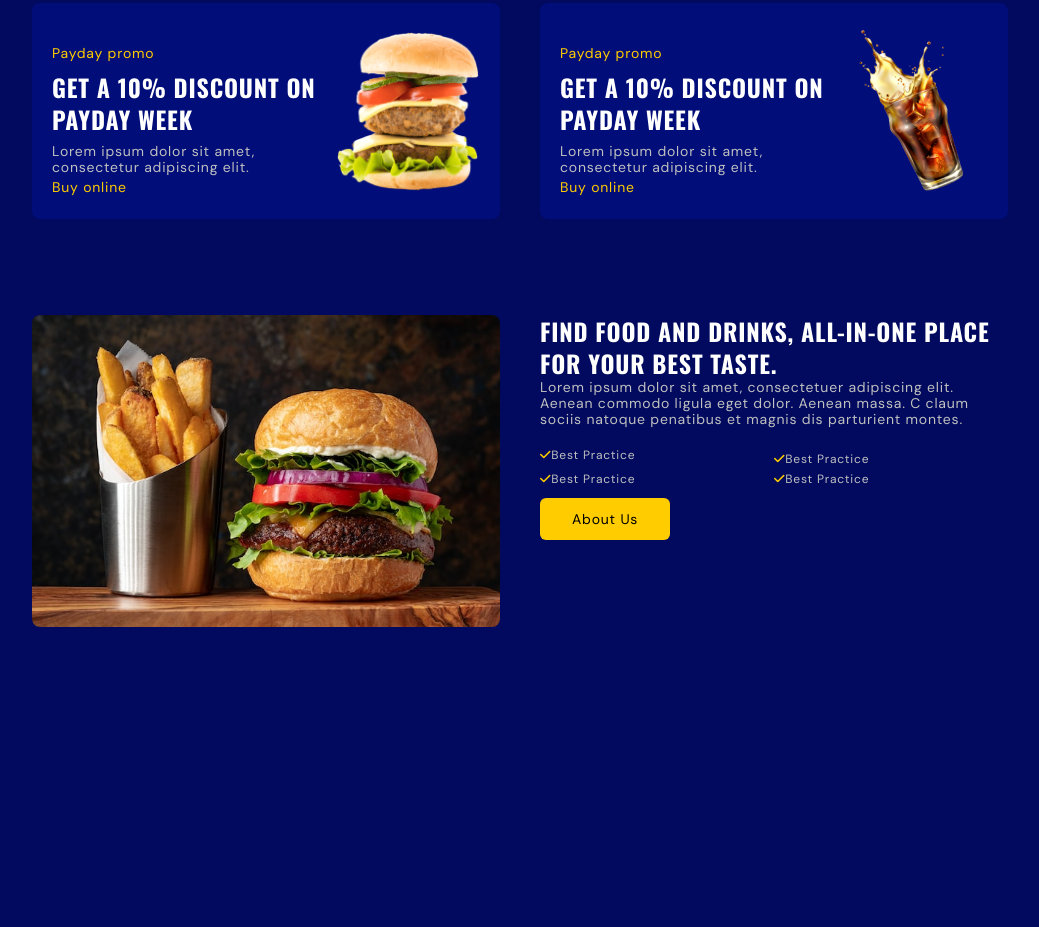
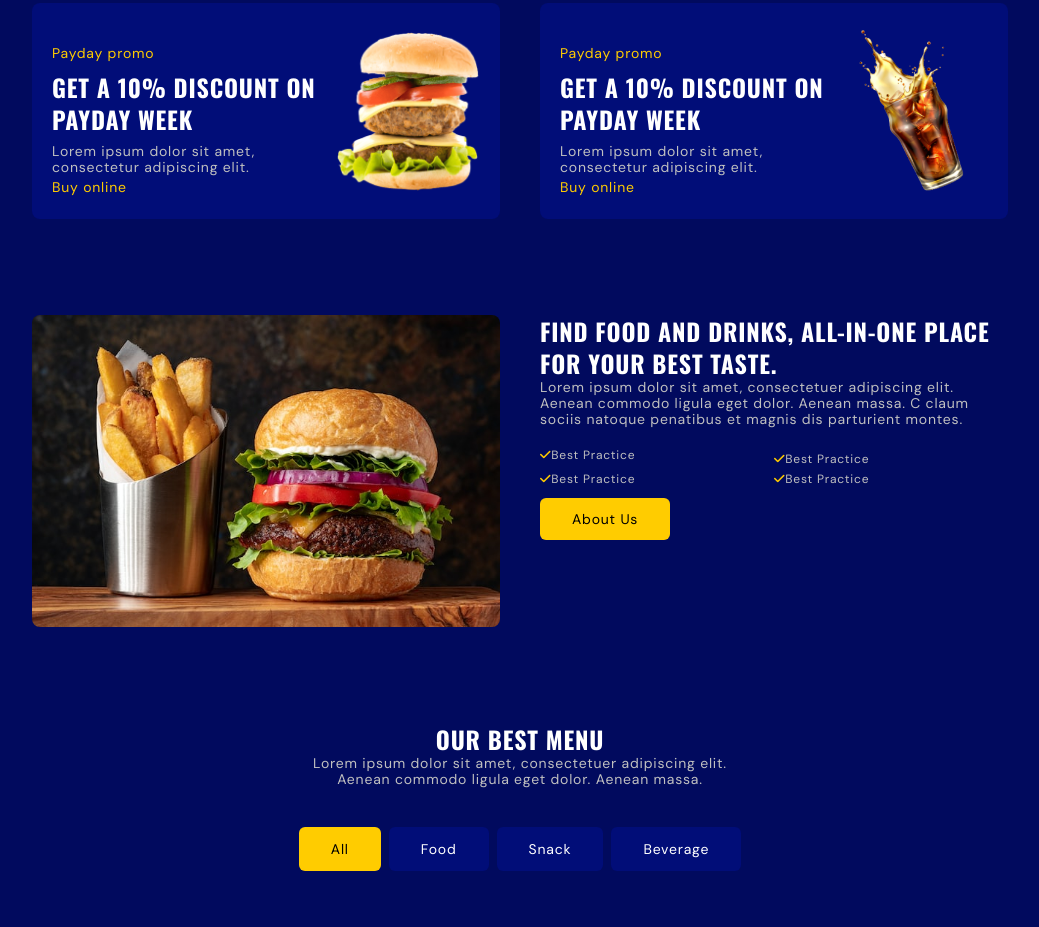
Before and after one commit to Rayvi-Ahmed/burger-bite, a website: page src/index.html in a window 1280 px wide. Shown: the part 941-1868 px from the top of the page, without its empty margins (120-1159 px from the left). Before the commit the page ends 1584 px from the top, so only its background shows below. Drawn offline with nearby package versions, Linux system fonts and the light colour scheme; files whose address does not match are found by name.

Commit message:
menu header add

```diff
--- a/src/index.html
+++ b/src/index.html
@@ -237,6 +237,27 @@
     </section>
 
     <!--~~~~~~~~~~~~~~~ Review ~~~~~~~~~~~~~~~-->
+    <section id="menu">
+      <div class="container">
+        <div class="max-w-md mx-auto text-center">
+          <h4 class="Section_TITLE mx-auto">OUR BEST MENU</h4>
+        <div class="separetor mx-auto"></div>
+        <p class="paragraph">
+          Lorem ipsum dolor sit amet, consectetuer adipiscing elit. Aenean commodo ligula eget dolor. Aenean massa.</p>
+
+      <div class="tebs_Item">
+        <ul class="flex flex-wrap justify-center gap-2 py-10">
+          <li class="btn bg-primaryColorLight active">All</li>
+          <li class="btn bg-primaryColorLight">Food</li>
+          <li class="btn bg-primaryColorLight">Snack</li>
+          <li class="btn bg-primaryColorLight">Beverage</li>
+        </ul>
+      </div>
+
+        </div>
+      </div>
+
+    </section>
 
     <!--~~~~~~~~~~~~~~~ Contact ~~~~~~~~~~~~~~~-->
 
--- a/src/input.css
+++ b/src/input.css
@@ -1,8 +1,8 @@
 @import url('https://fonts.googleapis.com/css2?family=DM+Sans:wght@400;500;700&family=Nunito:wght@400;500;600;700&family=Oswald:wght@400;500;600;700&display=swap');
 
-@tailwind base;
-@tailwind components;
-@tailwind utilities;
+    @tailwind base;
+    @tailwind components;
+    @tailwind utilities;
 
 @layer base{
     body{
@@ -27,8 +27,9 @@
     .Section_TITLE{
         @apply text-2xl
     }
-    .separetor{
-        @apply w-28 h-[2pparagraphx] bg-secondaryColor
+
+    .separator {
+        @apply w-28 h-[2px] bg-secondaryColor my-5;
     }
     .paragraph{
         @apply text-sm leading-4 text-paragraphColor
@@ -41,4 +42,8 @@
     .btn-primary{
         @apply text-black bg-secondaryColor hover:opacity-70
     }
+    .tebs_Item ul li :hover,
+    .tebs_Item ul li.active{
+        @apply bg-secondaryColor text-black
+    }
 }
```
Also changed, not shown: src/output.css.
